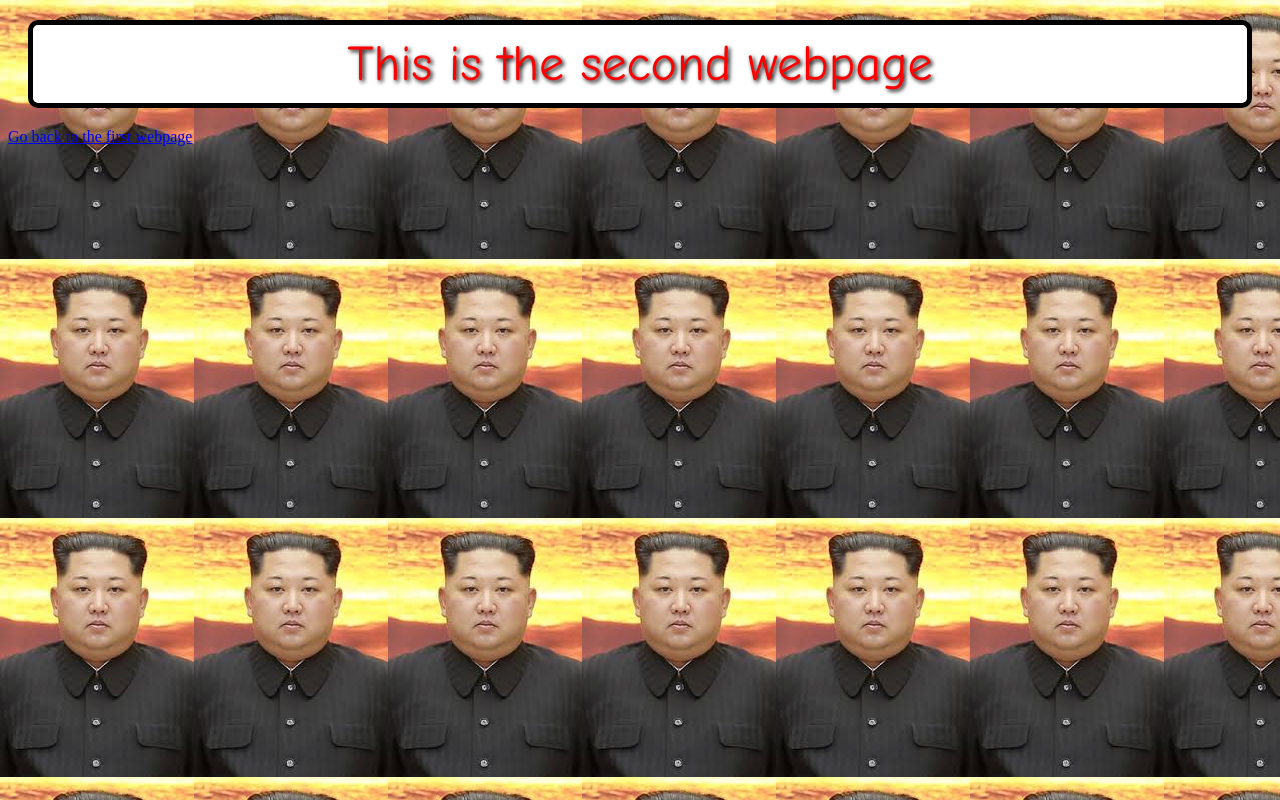
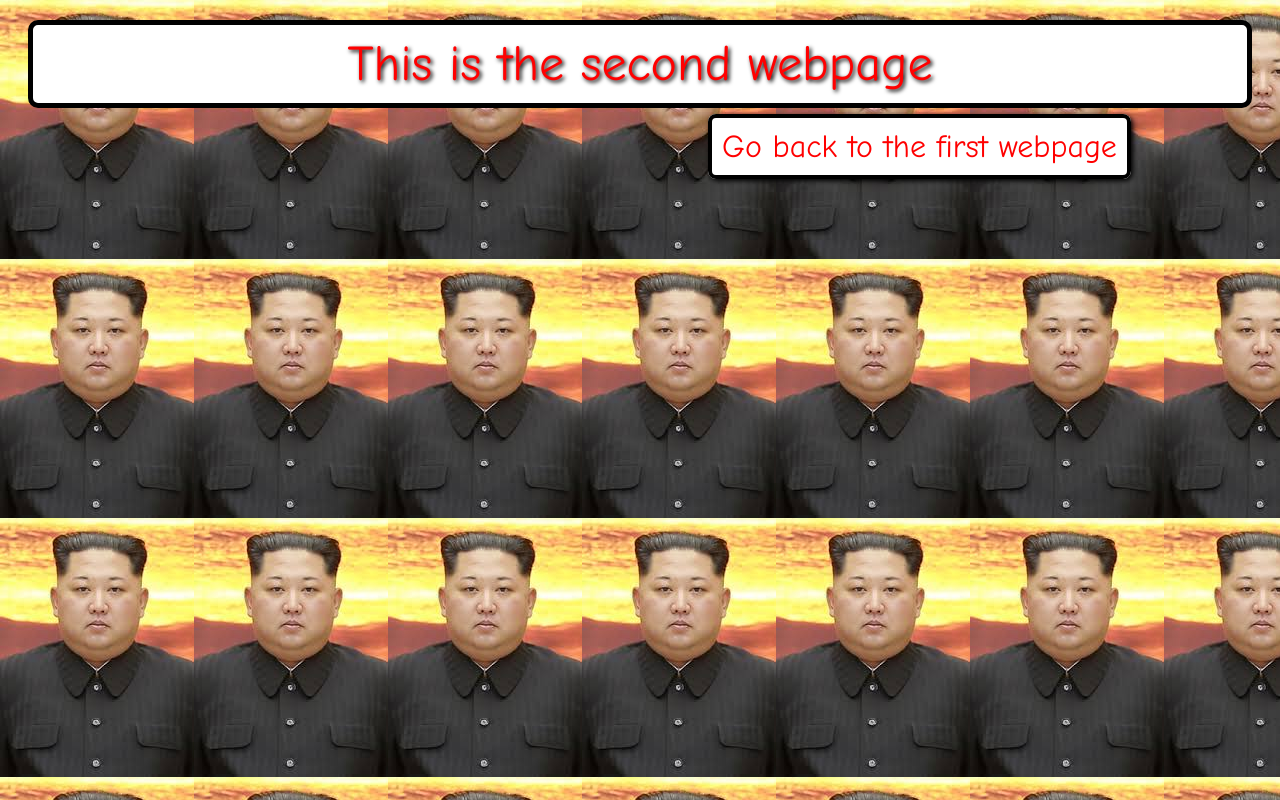
Before and after one commit to Larry881a/davidfanclub, a plain HTML site: page secondwebpage.html in a window 1280 px wide. Drawn offline with Linux system fonts and the light colour scheme.

Commit message:
A commit summary is required to commit

```diff
--- a/secondwebpage.html
+++ b/secondwebpage.html
@@ -22,6 +22,21 @@
         margin: 20px;
         padding: 10px;
     }
+
+    #home{
+        position: relative;
+        left: 700px;
+        text-decoration: none;
+        font: 32px comic sans ms;
+        color: rgb(255, 0, 0);
+        border: 4px solid rgb(0, 0, 0);
+        border-radius: 8px;
+        background-color: rgb(255, 255, 255);
+        padding: 10px;
+        box-shadow: 2px 2px 5px rgb(0, 0, 0);
+        transition: background-color 0.5s, color 0.5s;
+    }
+
 </style>
 
 
@@ -38,7 +53,7 @@
 <body>
 
 <h1 id="WorkHeader">This is the second webpage</h1>
-<a href="index.html">Go back to the first webpage</a>
+<a href="index.html" id="home">Go back to the first webpage</a>
 
 
 </body>
```
Also changed, not shown: index.html (+10 -0 lines).
